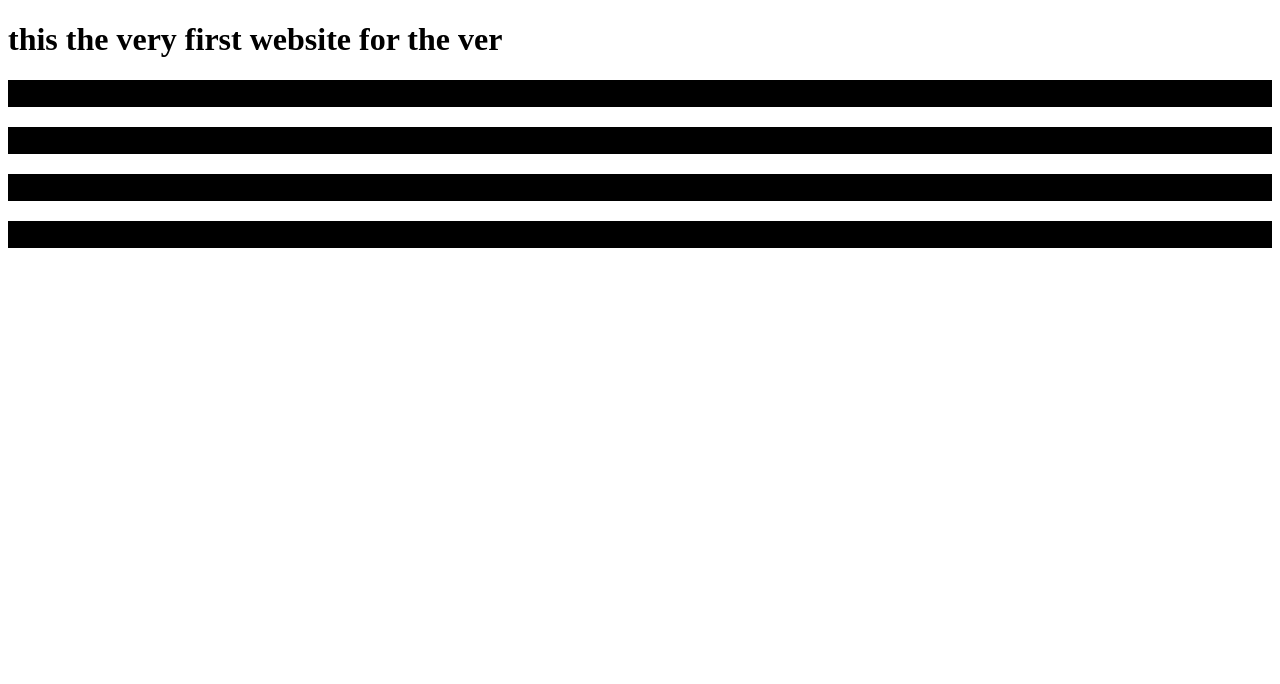
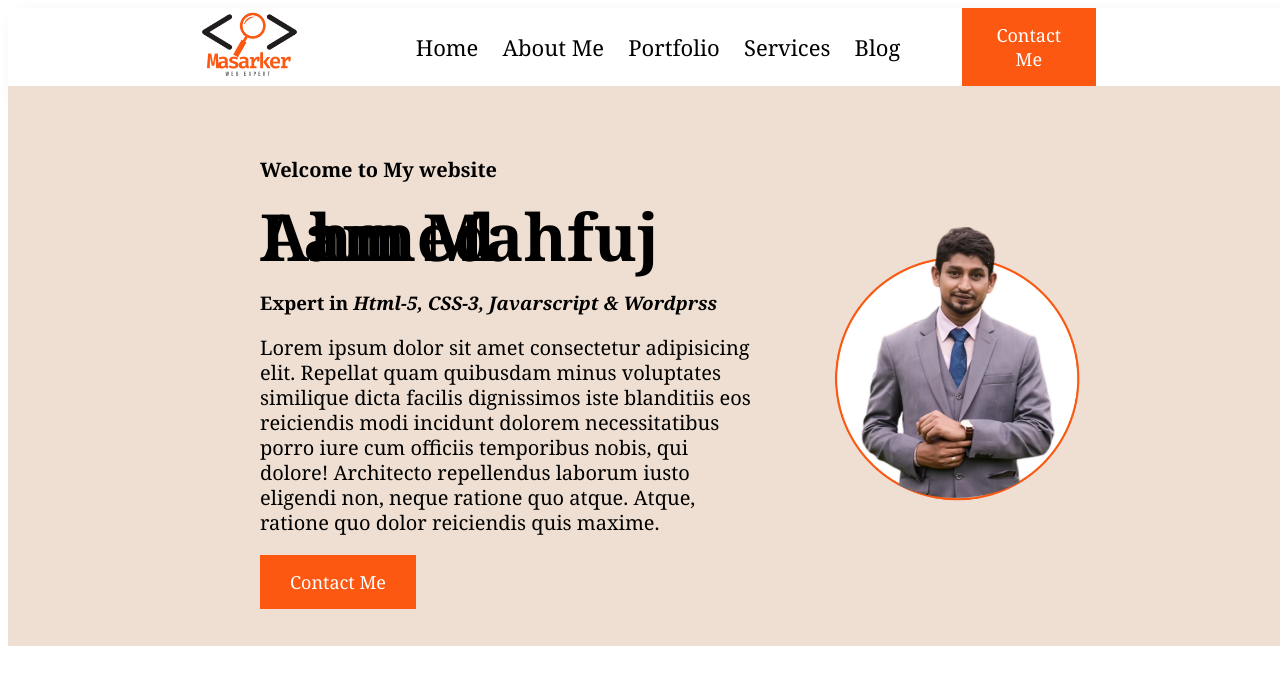
Before and after one commit to masarkerdev/my-first-repo, a plain HTML site: page Index.html in a window 1280 px wide. Drawn offline with Linux system fonts and the light colour scheme.

Commit message:
add my first section of porfolio website

```diff
--- a/Index.html
+++ b/Index.html
@@ -1,24 +1,72 @@
 <!DOCTYPE html>
 <html lang="en">
+
 <head>
     <meta charset="UTF-8">
     <meta name="viewport" content="width=device-width, initial-scale=1.0">
     <title>My fist Github repo</title>
     <link rel="stylesheet" href="Styles/style.css">
 </head>
+
 <body>
-    <h1>this the very first website for the ver</h1>
-    <div>
-        <h2>hello word</h2>
-    </div>
-    <div>
-        <h2>hello word</h2>
-    </div>
-    <div>
-        <h2>hello word</h2>
-    </div>
-    <div>
-        <h2>hello word</h2>
-    </div>
+    <header>
+        <nav>
+            <Section class="logosection">
+                <img src="images/logo.png" alt="mylogo" width="100px;">
+            </Section>
+            <section class="nakibmenu">
+                <ul>
+                    <li>
+                        <a href="home.html">Home
+                        </a>
+                    </li>
+                    <li>
+                        <a href="about.html">About Me</a>
+                    </li>
+                    <li>
+                        <a href="about.html">Portfolio</a>
+                    </li>
+                    <li>
+                        <a href="#">Services</a>
+                    </li>
+                    <li>
+                        <a href="#">Blog</a>
+                    </li>
+                </ul>
+            </section>
+            <section class="buttonclass">
+                <button class="navbutton">
+                    Contact Me
+                </button>
+            </section>
+        </nav>
+    </header>
+    <main>
+        <section class="herosection">
+            <div class="herowrapper">
+                <div class="leftside">
+                    <h5>Welcome to My website</h5>
+                    <h1>I am Mahfuj Ahmed</h1>
+                    <h3> Expert in <em>Html-5, CSS-3, Javarscript & Wordprss</em></h3>
+                    <p>Lorem ipsum dolor sit amet consectetur adipisicing elit. Repellat quam quibusdam minus voluptates
+                        similique dicta facilis dignissimos iste blanditiis eos reiciendis modi incidunt dolorem
+                        necessitatibus porro iure cum officiis temporibus nobis, qui dolore! Architecto repellendus
+                        laborum iusto eligendi non, neque ratione quo atque. Atque, ratione quo dolor reiciendis quis
+                        maxime.</p>
+                        <button class="left navbutton">Contact Me</button>
+
+                </div>
+                <div class="rightside">
+                    <img src="images/dp.webp" alt="" width="100%">
+
+                </div>
+            </div>
+
+        </section>
+    </main>
+    <footer>
+
+    </footer>
 </body>
+
 </html>
--- a/Styles/style.css
+++ b/Styles/style.css
@@ -1,4 +1,88 @@
-div{
-    background-color: black;
-    margin-bottom: 10px;
+* {
+    font-family: Cambria, Cochin, Georgia, Times, 'Times New Roman', serif;
 }
+
+header {
+    width: 100vw;
+    background-color: rgb(255, 255, 255);
+    box-shadow: 12px 12px 20px lightgray
+}
+
+.nakibmenu {
+    width: 70%;
+    align-self: center;
+    text-align: center;
+}
+
+nav {
+    display: flex;
+    align-items: center;
+    margin-left: 15%;
+    margin-right: 15%;
+
+
+}
+
+.nakibmenu>ul>li {
+    align-items: center;
+    display: inline-block;
+    margin-right: 20px;
+    font-family: Cambria, Cochin, Georgia, Times, 'Times New Roman', serif;
+    font-size: 22px;
+    font-weight: 500;
+    text-decoration: none;
+
+}
+
+.nakibmenu>ul>li>a {
+    color: black;
+    text-decoration: none;
+}
+
+.logosection {
+    width: 15%;
+}
+
+.buttonclass {
+    width: 15%;
+}
+
+.navbutton {
+    padding: 15px 30px;
+    background-color: #FC5811;
+    border: 0px;
+    color: white;
+    font-size: 18px;
+
+}
+
+.herosection {
+    width: 100vw;
+    background-color: #EEDFD2;
+}
+
+.herowrapper {
+    align-items: center;
+    display:flex;
+    margin-left: 15%;
+    margin-right: 15%;
+    height: 70vh;
+
+}
+
+.leftside {
+    padding: 20px 60px;
+
+}
+
+.leftside >h1 {
+    font-size: 65px;
+    line-height: 0px;
+
+}
+.leftside > p, h5{
+    font-size: 20px;
+    line-height: 25px;
+}
+
+.rightside {}
```
Also changed, not shown: images/dp.webp (added), images/logo.png (added).
